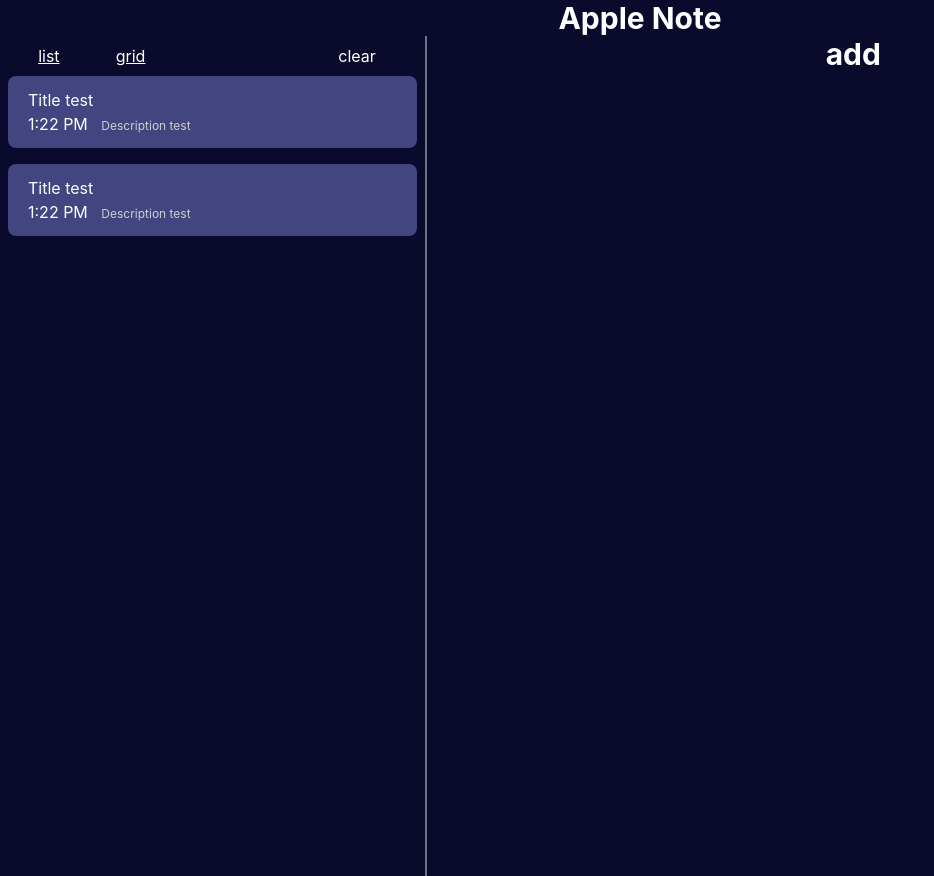
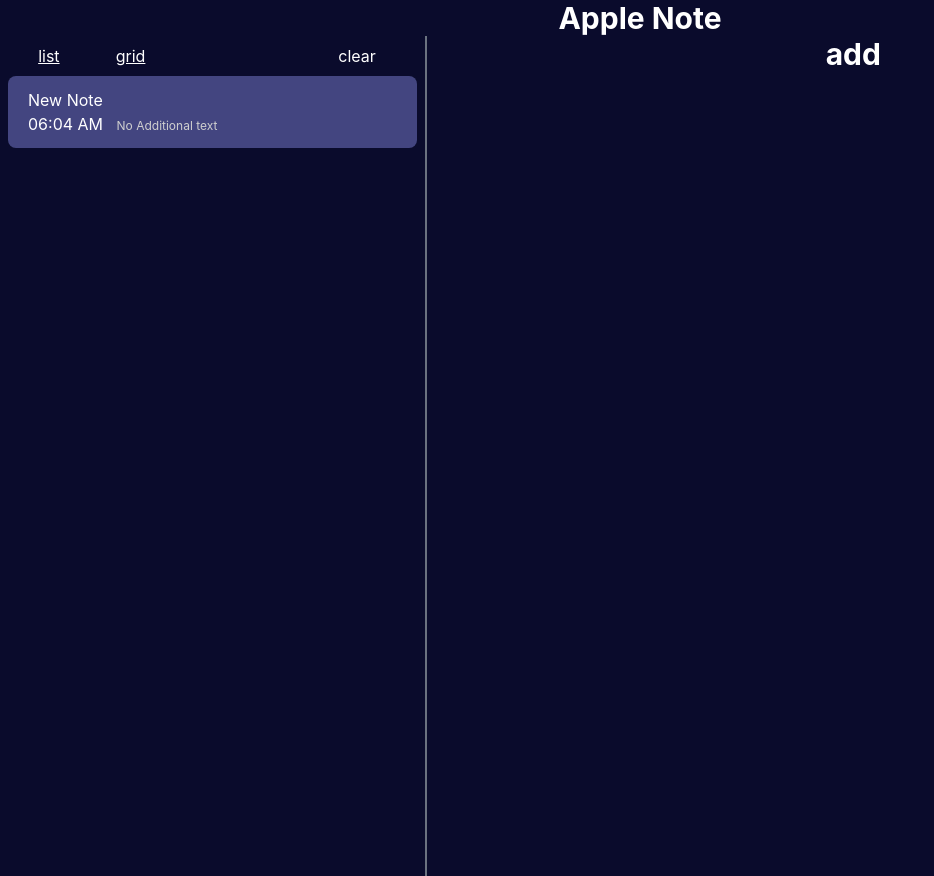
Before and after one commit to PigHead98/full-stack-challenge-frontend, a Next.js app: page /apple-note in a window 1280 px wide. Shown: the whole page, without its empty margins (0-934 px from the left). Built offline with nearby package versions, Linux system fonts and the light colour scheme.

Commit message:
[main] update logic change content and add new note

```diff
--- a/package.json
+++ b/package.json
@@ -9,6 +9,7 @@
     "lint": "next lint"
   },
   "dependencies": {
+    "moment": "^2.29.3",
     "next": "12.1.6",
     "react": "18.1.0",
     "react-dom": "18.1.0"
--- a/src/components/card-note/index.tsx
+++ b/src/components/card-note/index.tsx
@@ -1,10 +1,11 @@
+import moment from "moment";
 import styles from "./styles.module.css";
 
 export interface ICardProps {
   id: string;
   title: string;
   description?: string;
-  time: string;
+  time: string | Date;
   onClickCard?: any;
   isActive?: boolean;
   cardActive?: string;
@@ -26,11 +27,13 @@
       }`}
       onClick={onClickCard}
     >
-      <h2>{title}</h2>
+      <h2>{title.substring(0, 20) || "New Note"}</h2>
 
       <p>
-        <span>{time}</span> &nbsp;&nbsp;
-        <span className={styles.description}>{description}</span>
+        <span>{moment(time).format("hh:mm A")}</span> &nbsp;&nbsp;
+        <span className={styles.description}>
+          {description.substring(0, 20) || "No Additional text"}
+        </span>
       </p>
     </div>
   );
--- a/src/components/note/note-content.tsx
+++ b/src/components/note/note-content.tsx
@@ -21,6 +21,7 @@
             className={`h-full w-full ${styles.textarea}`}
             value={value}
             onChange={handleChange}
+            onFocus={noteAction.handleFocusContent}
           />
         </div>
 
--- a/src/contexts/NoteContext/index.tsx
+++ b/src/contexts/NoteContext/index.tsx
@@ -4,10 +4,8 @@
   id: string;
   title: string;
   description?: string;
-  time: string;
-  onClickCard?: any;
-  isActive?: boolean;
-  cardActive?: string;
+  time: string | Date;
+  value?: string;
 }
 
 interface IDefaultContext {
@@ -22,6 +20,7 @@
     setCardActive: (id: string | undefined) => void;
     handleClickCard: (card: ICard) => void;
     handleClickAdd: () => void;
+    handleFocusContent: () => void;
   };
 }
 
@@ -31,15 +30,10 @@
     list: [
       {
         id: "0",
-        title: "Title test",
-        time: "1:22 PM",
-        description: "Description test",
-      },
-      {
-        id: "1",
-        title: "Title test",
-        time: "1:22 PM",
-        description: "Description test",
+        title: "",
+        time: new Date(),
+        description: "",
+        value: "",
       },
     ],
   },
@@ -50,6 +44,7 @@
     setCardActive: (id) => {},
     handleClickCard: (data) => {},
     handleClickAdd: () => {},
+    handleFocusContent: () => {},
   },
 };
 
@@ -58,6 +53,9 @@
 export const NoteProvider = ({ children }: any) => {
   const [switchUI, setSwitchUI] = useState(1);
   const [list, setList] = useState([...defaultValue.noteData.list]);
+  const [listTextarea, setListTextarea] = useState([
+    ...defaultValue.noteData.list,
+  ]);
   const [cardActive, setCardActive] = useState<string | undefined>(undefined);
 
   const onClickRemoveCard = (id: string | undefined) => {
@@ -72,6 +70,7 @@
   const handleClickRemove = () => {
     if (cardActive) {
       onClickRemoveCard(cardActive);
+      setCardActive(undefined);
     }
   };
 
@@ -84,7 +83,17 @@
   };
 
   const handleClickAdd = () => {
-    setList([...list, defaultValue.noteData.list[0]]);
+    const dataNew = {
+      ...defaultValue.noteData.list[0],
+      id: list.length.toString(),
+    };
+    setList([...list, dataNew]);
+  };
+
+  const handleFocusContent = () => {
+    if (!list.length) {
+      setList([...defaultValue.noteData.list]);
+    }
   };
 
   const value = {
@@ -99,6 +108,7 @@
       setSwitchUI,
       handleClickCard,
       handleClickAdd,
+      handleFocusContent,
     },
   };
 
```
Also changed, not shown: 1 other file (tests, documents, lock files or other folders).
